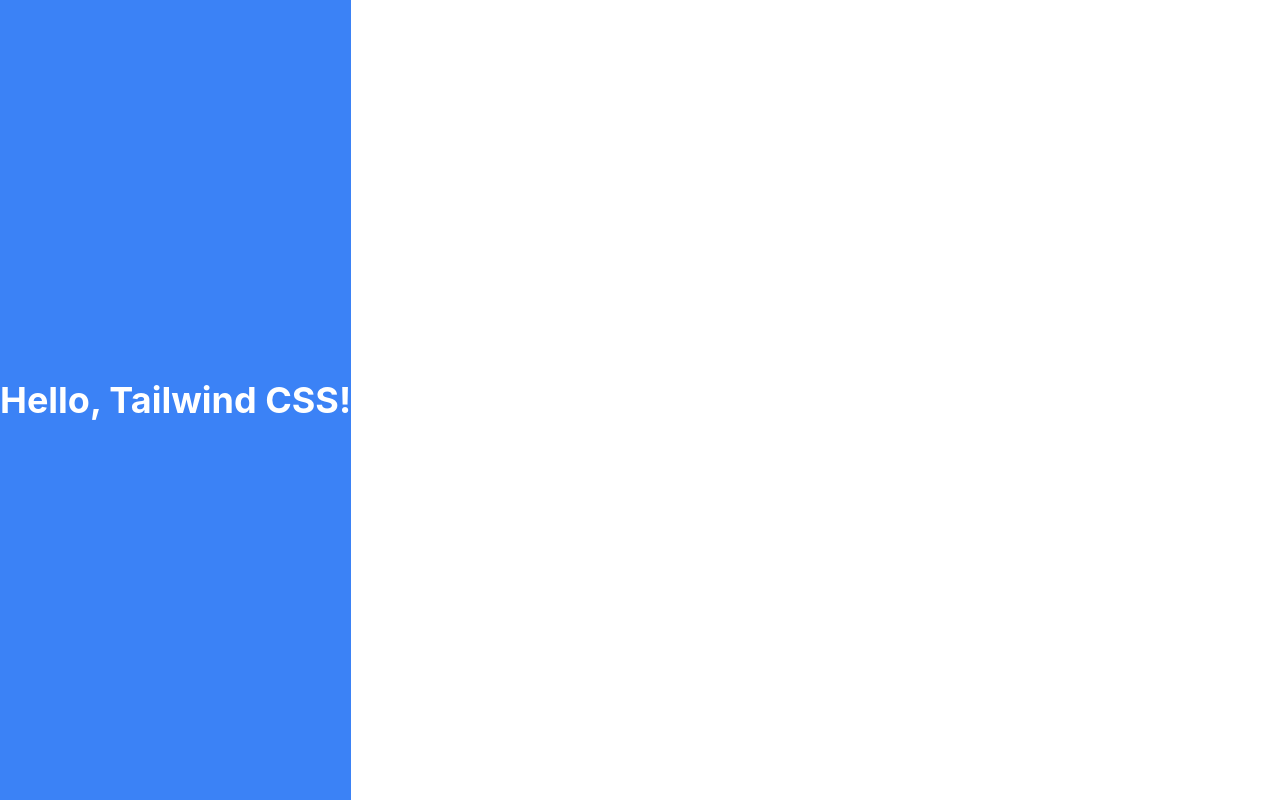
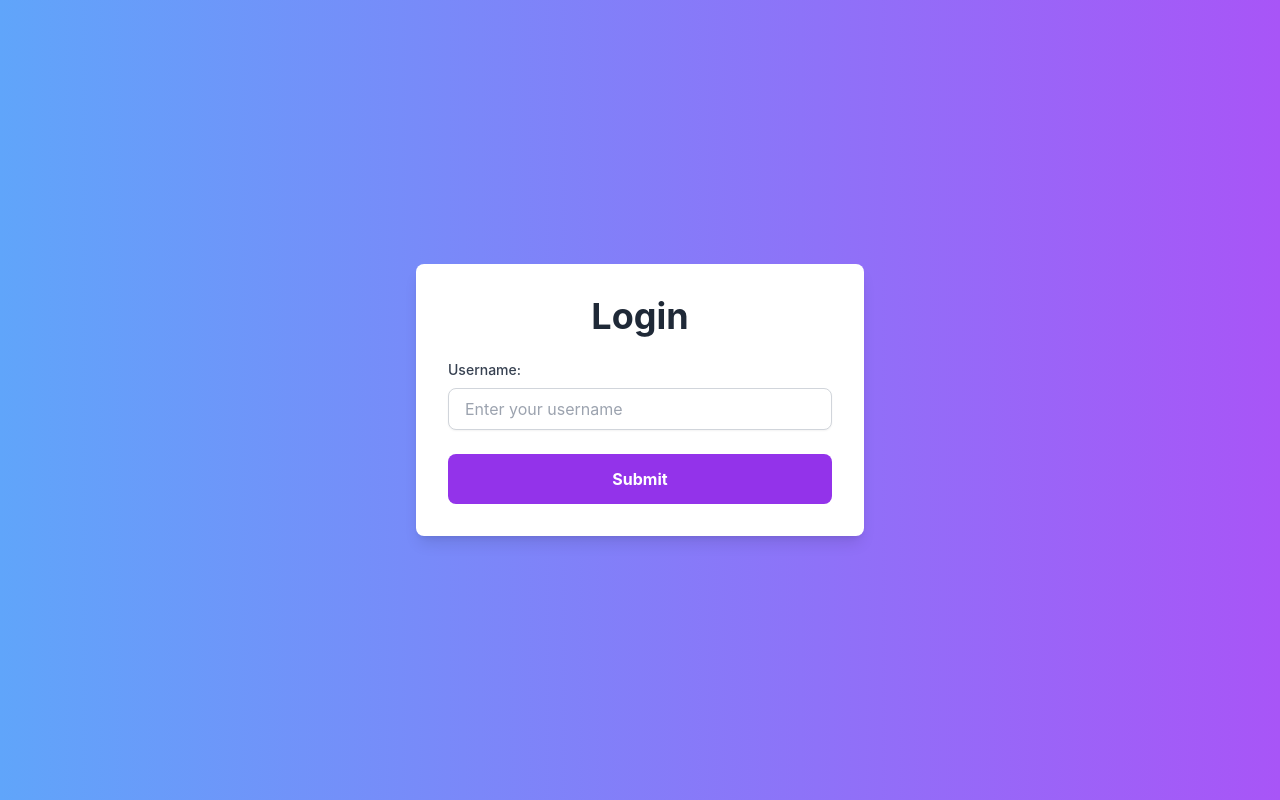
Before and after one commit to PACHITRA/dynamic-calendar, a React (Vite) app: page / in a window 1280 px wide. Built offline with nearby package versions, Linux system fonts and the light colour scheme.

Commit message:
Login done

```diff
--- a/src/App.jsx
+++ b/src/App.jsx
@@ -1,9 +1,11 @@
-function App() {
+import Login from "./components/Login"
+
+const App = () => {
   return (
-    <div className="h-screen flex items-center justify-center bg-blue-500">
-      <h1 className="text-4xl font-bold text-white">Hello, Tailwind CSS!</h1>
+    <div>
+      <Login />
     </div>
-  );
+  )
 }
 
-export default App;
+export default App
--- /dev/null
+++ b/src/components/Login.jsx
@@ -0,0 +1,72 @@
+import { useState } from "react";
+
+const Login = () => {
+  const [usn, setUsn] = useState("");
+  const [error, setError] = useState("");
+  const [submitted, setSubmitted] = useState(false);
+
+  const handleSubmit = (e) => {
+    e.preventDefault();
+    if (!usn.trim()) {
+      setError("Username is required!");
+      setSubmitted(false);
+    } else {
+      setError("");
+      console.log("Submitted USN:", usn);
+      setSubmitted(true);
+    }
+  };
+
+  const handleChange = (e) => {
+    setUsn(e.target.value);
+    setSubmitted(false); // Reset submitted state if user starts typing again
+  };
+
+  return (
+    <div className="flex items-start justify-center w-screen h-screen bg-gradient-to-r from-blue-400 to-purple-500">
+      <div className="w-full h-full flex items-center justify-center">
+        <div className="w-full max-w-md bg-white p-8 rounded-lg shadow-lg">
+          <h1 className="text-4xl font-bold text-center text-gray-800 mb-6">
+            Login
+          </h1>
+          <form onSubmit={handleSubmit} className="space-y-6">
+            <div>
+              <label
+                htmlFor="username"
+                className="block text-sm font-medium text-gray-700 mb-2"
+              >
+                Username:
+              </label>
+              <input
+                type="text"
+                id="username"
+                value={usn}
+                onChange={handleChange}
+                placeholder="Enter your username"
+                className="block w-full px-4 py-2 border border-gray-300 rounded-lg shadow-sm focus:outline-none focus:ring-2 focus:ring-purple-500"
+              />
+            </div>
+            {error && (
+              <p className="text-sm text-red-600 font-semibold">{error}</p>
+            )}
+            {submitted && !error && (
+              <p className="text-sm text-green-600 font-semibold">
+                Login successful!
+              </p>
+            )}
+            <div>
+              <button
+                type="submit"
+                className="w-full py-3 bg-purple-600 text-white font-bold rounded-lg hover:bg-purple-700 transition duration-300 focus:outline-none focus:ring-2 focus:ring-purple-500"
+              >
+                Submit
+              </button>
+            </div>
+          </form>
+        </div>
+      </div>
+    </div>
+  );
+};
+
+export default Login;
```
